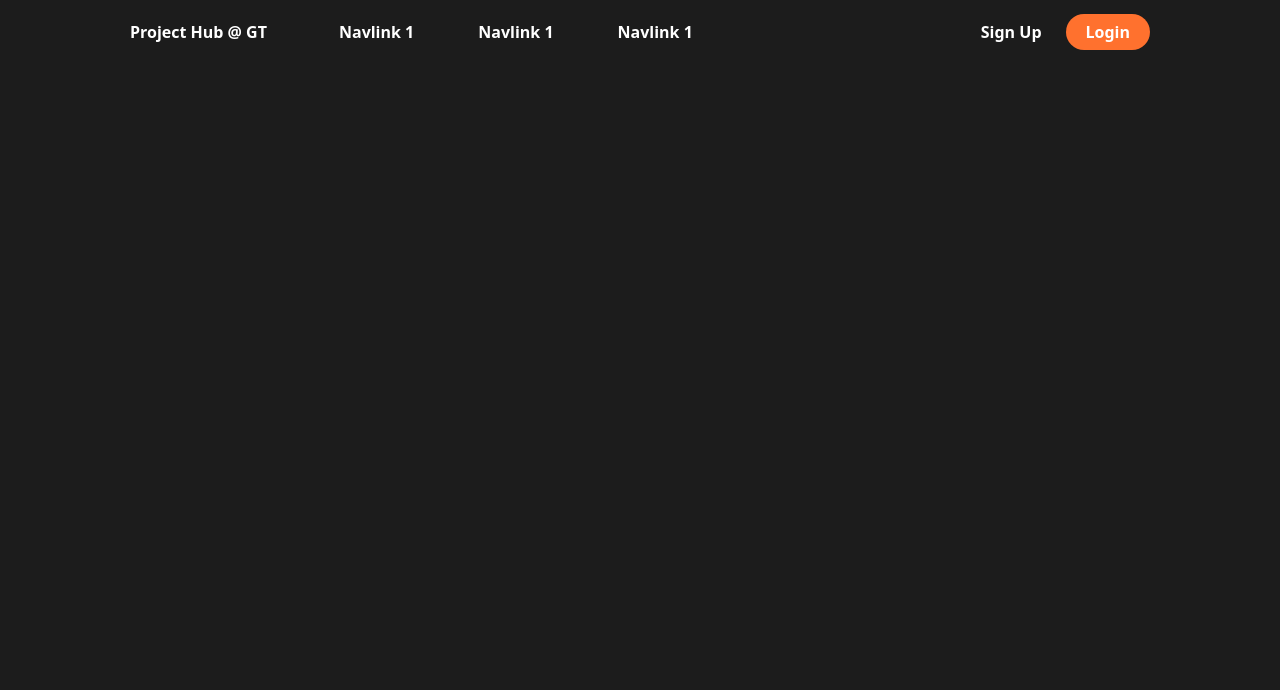
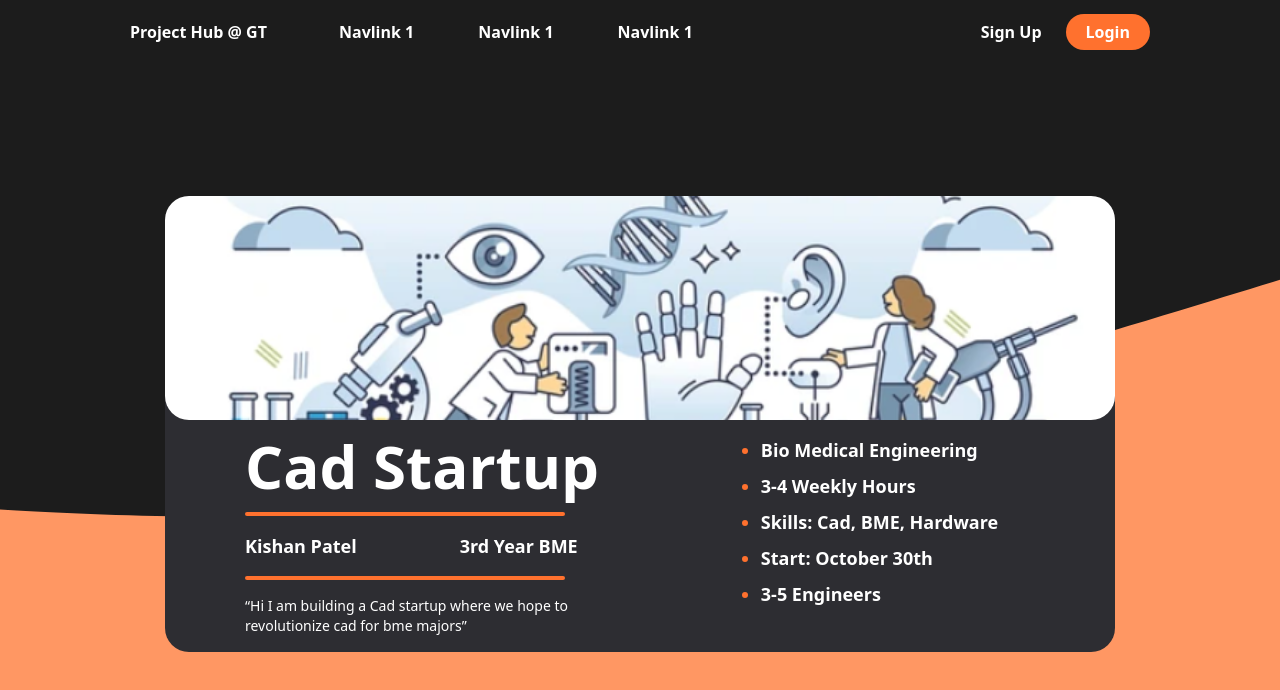
Before and after one commit to Kishanmp3/ProjectHub-GT, a React (Vite) app: page /myprojects in a window 1280 px wide. Before the commit this address had no page. Shown: the top 690 px of the page. Built offline with nearby package versions, Linux system fonts and the light colour scheme.

Commit message:
Basic Projects Tile Design

```diff
--- a/package.json
+++ b/package.json
@@ -31,7 +31,7 @@
     "eslint-plugin-react-refresh": "^0.4.9",
     "globals": "^15.9.0",
     "postcss": "^8.4.47",
-    "tailwindcss": "^3.4.12",
+    "tailwindcss": "^3.4.13",
     "vite": "^5.4.1"
   }
 }
--- a/src/AppRouter.jsx
+++ b/src/AppRouter.jsx
@@ -6,6 +6,7 @@ import Navbar from "./components/Navbar";
 import Signup from './pages/Signup';
 import LoginLanding from "./pages/LoginLanding";
 import SetNavbar from "./components/NavbarController";
+import MyProjects from "./pages/MyProjects"
 
 
 const AppRouter = () => {
@@ -18,6 +19,7 @@ const AppRouter = () => {
                 <Route path="/login" element={<Login />} />
                 <Route path="/signup" element={<Signup />} />
                 <Route path="/loginlanding" element={<LoginLanding />} />
+                <Route path="/myprojects" element={<MyProjects />} />
             </Routes>
         </Router>
         </>
--- /dev/null
+++ b/src/components/PorjectTile.jsx
@@ -0,0 +1,35 @@
+
+
+const ProjectTile = ({ placeholder }) => {
+    return (
+        <div className="bg-surface-200 text-white rounded-tile object-none">
+            <img src="src/assets/DefaultTile.png" className="w-screen h-56 object-cover rounded-tile mb-4" />
+            <div className="grid grid-cols-2 gap-2">
+                <div>
+                    <h1 className="text-6xl font-bold ml-20">Cad Startup</h1>
+                    <div className="felx justify-between">
+                        <div>
+                            <p className="w-80 h-1 ml-20 rounded bg-primary-200" />
+                            <p className="text-lg font-semibold ml-20 whitespace-pre">Kishan Patel                      3rd Year BME</p>
+                            <p className="w-80 h-1 ml-20 rounded bg-primary-200" />
+                            <p className="text-sm font-normal ml-20 text-wrap">“Hi I am building a Cad startup where we hope to revolutionize cad for bme majors”</p>
+                        </div>
+                    </div>
+                </div>
+                <div>
+                    <div className="flex flex-col items-center text-lg font-semibold">
+                        <ul className="list-disc space-y-2 marker:text-primary-200">
+                            <li>Bio Medical Engineering</li>
+                            <li>3-4 Weekly Hours</li>
+                            <li>Skills: Cad, BME, Hardware</li>
+                            <li>Start: October 30th</li>
+                            <li>3-5 Engineers</li>
+                        </ul>
+                    </div>
+                </div>
+            </div>
+        </div>
+    )
+}
+
+export default ProjectTile;
--- a/src/pages/MyProjects.jsx
+++ b/src/pages/MyProjects.jsx
@@ -1,11 +1,16 @@
 import React from "react";
-import AppRouter from "../AppRouter";
+import ProjectTile from "../components/PorjectTile";
 import { Link } from "react-router-dom";
 import wave from "../assets/wave.svg";
 
 const MyProjects = () => {
     return (
-       s
+        <section className="min-h-[calc(100vh)] margins h-full flex justify-center items-center">
+            <img src={wave} className="absolute w-full h-full object-cover z-[-1]" alt="Background Wave"/>
+            <div>
+                <ProjectTile />
+            </div>
+        </section>
     )
 }
 export default MyProjects
--- a/tailwind.config.js
+++ b/tailwind.config.js
@@ -6,7 +6,8 @@ export default {
   theme: {
     extend: {
       borderRadius: {
-        DEFAULT: '12px'
+        DEFAULT: '12px',
+        'tile': '1.5rem'
       },
       colors: {
         surface: {
```
Also changed, not shown: src/assets/DefaultTile.png (added), 1 other file (tests, documents, lock files or other folders).
